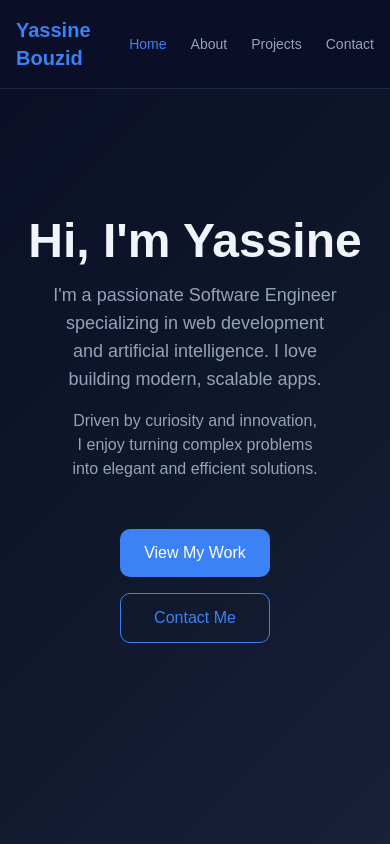
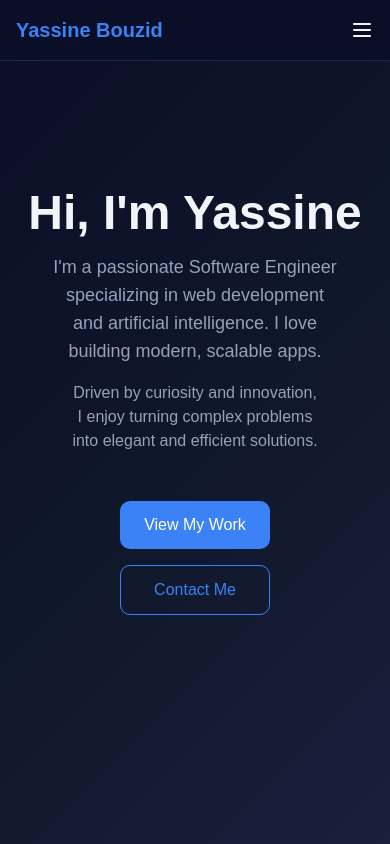
Before and after one commit to yassinebouzid11/myPortfolio, a Next.js app: page / in a window 390 px wide. Shown: the top 844 px of the page. Built offline with nearby package versions, Linux system fonts and the light colour scheme.

Commit message:
burger button

```diff
--- a/components/Navbar.tsx
+++ b/components/Navbar.tsx
@@ -2,9 +2,12 @@
 
 import Link from "next/link"
 import { usePathname } from "next/navigation"
+import { useState } from "react"
+import { Menu, X } from "lucide-react"
 
 export default function Navbar() {
   const pathname = usePathname()
+  const [isMenuOpen, setIsMenuOpen] = useState(false)
 
   const links = [
     { href: "/", label: "Home" },
@@ -13,11 +16,16 @@ export default function Navbar() {
     { href: "/contact", label: "Contact" },
   ]
 
+  const toggleMenu = () => setIsMenuOpen(!isMenuOpen)
+  const closeMenu = () => setIsMenuOpen(false)
+
   return (
     <nav className="border-b border-border bg-background sticky top-0 z-50">
       <div className="max-w-6xl mx-auto px-4 sm:px-6 py-4 flex justify-between items-center">
         <h1 className="text-xl font-bold text-accent">Yassine Bouzid</h1>
-        <div className="flex gap-6 sm:gap-8 items-center">
+
+        {/* Desktop Navigation */}
+        <div className="hidden md:flex gap-6 lg:gap-8 items-center">
           {links.map(({ href, label }) => {
             const isActive = href === "/" ? pathname === "/" : pathname?.startsWith(href)
             return (
@@ -33,7 +41,39 @@ export default function Navbar() {
             )
           })}
         </div>
+
+        {/* Mobile Menu Button */}
+        <button
+          onClick={toggleMenu}
+          className="md:hidden text-foreground hover:text-accent transition-colors"
+          aria-label="Toggle menu"
+        >
+          {isMenuOpen ? <X size={24} /> : <Menu size={24} />}
+        </button>
       </div>
+
+      {/* Mobile Navigation Menu */}
+      {isMenuOpen && (
+        <div className="md:hidden border-t border-border bg-background">
+          <div className="px-4 py-4 space-y-3">
+            {links.map(({ href, label }) => {
+              const isActive = href === "/" ? pathname === "/" : pathname?.startsWith(href)
+              return (
+                <Link
+                  key={href}
+                  href={href}
+                  onClick={closeMenu}
+                  className={`block py-2 text-base font-medium transition-colors ${
+                    isActive ? "text-accent" : "text-muted-foreground hover:text-foreground"
+                  }`}
+                >
+                  {label}
+                </Link>
+              )
+            })}
+          </div>
+        </div>
+      )}
     </nav>
   )
 }
```
